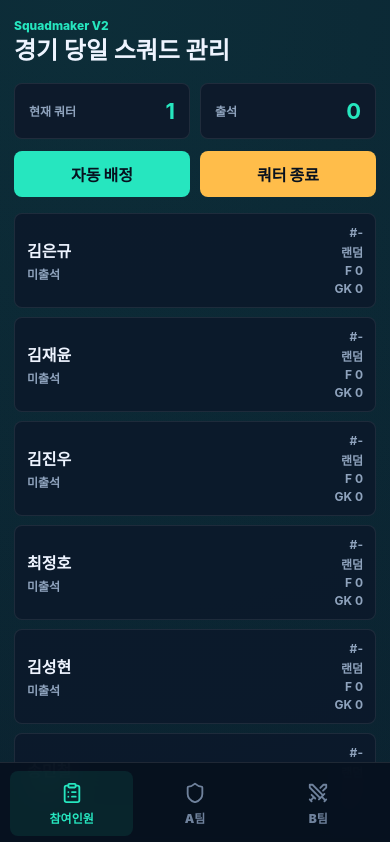
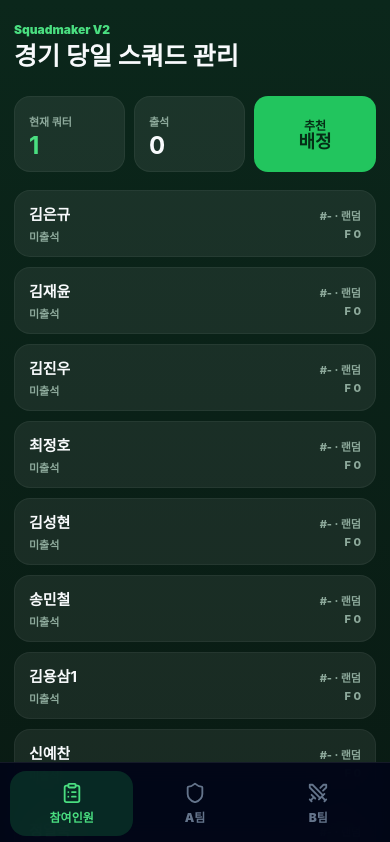
Before and after one commit to lsi307-create/squadmaker, a React (Vite) app: page / in a window 390 px wide. Shown: the top 842 px of the page. Built offline with nearby package versions, Linux system fonts and the light colour scheme.

Commit message:
feat: apply pitch first mobile redesign

```diff
--- a/src/components/ParticipantsTab.tsx
+++ b/src/components/ParticipantsTab.tsx
@@ -30,23 +30,19 @@ export function ParticipantsTab({ session, onPlayerTap, onAutoAssign, onFinishQu
   const activeCount = Object.values(session.players).filter((player) => player.status === "active").length;
 
   return (
-    <section className="tab-panel">
-      <div className="summary-strip">
-        <div>
+    <section className="tab-panel participants-tab">
+      <div className="match-control-strip">
+        <div className="match-stat">
           <span>현재 쿼터</span>
           <strong>{session.currentQuarter}</strong>
         </div>
-        <div>
+        <div className="match-stat">
           <span>출석</span>
           <strong>{activeCount}</strong>
         </div>
-      </div>
-      <div className="quick-actions">
-        <button type="button" onClick={onAutoAssign}>
-          자동 배정
-        </button>
-        <button type="button" onClick={onFinishQuarter}>
-          쿼터 종료
+        <button className="recommend-action" type="button" aria-label="자동 배정" onClick={onAutoAssign}>
+          <span>추천</span>
+          <strong>배정</strong>
         </button>
       </div>
       <div className="player-list">
@@ -65,15 +61,16 @@ export function ParticipantsTab({ session, onPlayerTap, onAutoAssign, onFinishQu
                 <small>{statusLabels[player.status]}</small>
               </span>
               <span className="player-card__meta">
-                <span>#{player.arrivalOrder ?? "-"}</span>
-                <span>{positionLabels[player.preferredPosition]}</span>
+                <span>#{player.arrivalOrder ?? "-"} · {positionLabels[player.preferredPosition]}</span>
                 <span>F {player.fieldQuarters}</span>
-                <span>GK {player.keeperQuarters}</span>
               </span>
             </button>
           );
         })}
       </div>
+      <button className="floating-quarter-button" type="button" onClick={onFinishQuarter}>
+        쿼터 종료
+      </button>
     </section>
   );
 }
--- a/src/components/TeamTab.tsx
+++ b/src/components/TeamTab.tsx
@@ -47,21 +47,16 @@ export function TeamTab({
     <section className="tab-panel team-tab" aria-labelledby={`team-${side}-title`}>
       <div className="team-header">
         <div>
-          <p className="eyebrow">자동 배정 결과</p>
+          <p className="eyebrow">포지션 보드</p>
           <h2 id={`team-${side}-title`}>{side}팀</h2>
+          <span className="team-subtitle">라인업</span>
         </div>
         <span className={`team-badge team-badge-${side}`}>{side === "A" ? "레드" : "블루"}</span>
       </div>
 
-      <div className="team-actions">
-        <button type="button" onClick={onFinishQuarter}>
-          쿼터 종료
-        </button>
-        <button type="button" onClick={onRecommendNextQuarter}>
-          다음 쿼터 추천
-        </button>
-      </div>
-
+      <div className="team-control-strip">
+        <div className="formation-card">
+          <span>포메이션</span>
           <div className="formation-switcher" aria-label={`${side}팀 포메이션 선택`}>
             {supportedFormations.map((option) => (
               <button
@@ -74,12 +69,14 @@ export function TeamTab({
               </button>
             ))}
           </div>
-
-      <div className="team-stats" aria-label="팀 배정 현황">
-        <span>현재 {session.currentQuarter}쿼터</span>
-        <span>A팀 {session.assignments.teamA.length}명</span>
-        <span>B팀 {session.assignments.teamB.length}명</span>
-        <span>대기 {session.assignments.bench.length}명</span>
+        </div>
+        <div className="team-count-card" aria-label="팀 배정 현황">
+          <span>필드</span>
+          <strong>{Math.max(team.length - 1, 0)}명</strong>
+        </div>
+        <button className="quarter-end-action" type="button" onClick={onFinishQuarter}>
+          쿼터 종료
+        </button>
       </div>
 
       <div className={`pitch-board pitch-board-${side}`} aria-label={`${side}팀 포메이션 보드`}>
@@ -106,6 +103,17 @@ export function TeamTab({
           );
         })}
       </div>
+
+      <div className="team-stats" aria-label="팀 배정 현황">
+        <span>현재 {session.currentQuarter}쿼터</span>
+        <span>A팀 {session.assignments.teamA.length}명</span>
+        <span>B팀 {session.assignments.teamB.length}명</span>
+        <span>대기 {session.assignments.bench.length}명</span>
+      </div>
+
+      <button className="next-quarter-action" type="button" onClick={onRecommendNextQuarter}>
+        다음 쿼터 추천
+      </button>
 
       <div className="team-list compact-list">
         {team.length === 0 ? (
--- a/src/styles.css
+++ b/src/styles.css
@@ -1,6 +1,23 @@
 :root {
-  color: #eef4ff;
-  background: #07111f;
+  --bg: #08140f;
+  --bg-deep: #04100b;
+  --surface: #0f1f17;
+  --surface-2: rgba(255, 255, 255, 0.07);
+  --surface-3: rgba(255, 255, 255, 0.1);
+  --pitch: #166534;
+  --pitch-dark: #14532d;
+  --pitch-light: #15803d;
+  --primary: #22c55e;
+  --primary-soft: rgba(34, 197, 94, 0.18);
+  --primary-ink: #052e16;
+  --warning: #facc15;
+  --danger: #ef4444;
+  --text: #f8fafc;
+  --muted: #8da99b;
+  --dim: #64748b;
+  --nav: #020617;
+  color: var(--text);
+  background: var(--bg);
   font-family: Pretendard, -apple-system, BlinkMacSystemFont, "Segoe UI", sans-serif;
 }
 
@@ -12,9 +29,7 @@ body {
   margin: 0;
   min-width: 320px;
   min-height: 100vh;
-  background:
-    radial-gradient(circle at 20% 0%, rgba(38, 230, 191, 0.12), transparent 32%),
-    linear-gradient(180deg, #091426 0%, #07111f 100%);
+  background: linear-gradient(180deg, #0b271b 0%, var(--bg) 26%, var(--bg-deep) 100%);
 }
 
 button,
@@ -28,125 +43,188 @@ button {
 }
 
 .app-shell {
+  width: 100%;
+  max-width: 480px;
   min-height: 100vh;
-  padding: 18px 14px 104px;
+  margin: 0 auto;
+  padding: 22px 14px 104px;
 }
 
 .app-header h1 {
-  margin: 4px 0 0;
-  font-size: 24px;
-  line-height: 1.15;
+  margin: 5px 0 0;
+  font-size: 25px;
+  line-height: 1.12;
+  letter-spacing: 0;
 }
 
 .eyebrow {
   margin: 0;
-  color: #26e6bf;
+  color: #4ade80;
   font-size: 12px;
-  font-weight: 800;
+  font-weight: 900;
   letter-spacing: 0;
 }
 
 .tab-panel {
-  margin-top: 18px;
+  margin-top: 26px;
 }
 
-.summary-strip {
+.match-control-strip {
   display: grid;
-  grid-template-columns: repeat(2, 1fr);
-  gap: 10px;
+  grid-template-columns: minmax(0, 1fr) minmax(0, 1fr) 122px;
+  gap: 9px;
 }
 
-.summary-strip > div {
-  display: flex;
-  align-items: center;
-  justify-content: space-between;
-  border-radius: 8px;
-  padding: 14px;
-  background: #0d1a2b;
-  border: 1px solid rgba(255, 255, 255, 0.08);
+.match-stat,
+.formation-card,
+.team-count-card {
+  min-height: 62px;
+  border-radius: 16px;
+  padding: 13px 14px;
+  background: var(--surface-2);
+  border: 1px solid rgba(255, 255, 255, 0.05);
 }
 
-.summary-strip span,
+.match-stat span,
+.formation-card > span,
+.team-count-card span,
 .player-card small,
 .player-card__meta {
-  color: #8fa3bd;
-  font-size: 12px;
-  font-weight: 700;
+  color: var(--muted);
+  font-size: 11px;
+  font-weight: 800;
 }
 
-.summary-strip strong {
-  color: #26e6bf;
-  font-size: 22px;
+.match-stat strong,
+.team-count-card strong {
+  display: block;
+  margin-top: 4px;
+  color: var(--text);
+  font-size: 24px;
+  line-height: 1;
 }
 
-.quick-actions {
-  display: grid;
-  grid-template-columns: 1fr 1fr;
-  gap: 10px;
-  margin-top: 12px;
+.match-stat:first-child strong {
+  color: #4ade80;
 }
 
-.quick-actions button,
+.recommend-action,
+.quarter-end-action,
+.next-quarter-action,
 .action-sheet button {
-  min-height: 46px;
+  min-height: 44px;
   border: 0;
-  border-radius: 8px;
-  color: #07111f;
-  background: #26e6bf;
+  border-radius: 14px;
+  color: var(--primary-ink);
+  background: var(--primary);
   font-weight: 900;
 }
 
-.quick-actions button:last-child {
-  background: #ffbd4a;
+.recommend-action {
+  display: grid;
+  align-content: center;
+  justify-items: center;
+  min-height: 62px;
+  padding: 0 10px;
+}
+
+.recommend-action span {
+  font-size: 12px;
+}
+
+.recommend-action strong {
+  font-size: 18px;
+  line-height: 1.05;
 }
 
 .player-list {
   display: grid;
-  gap: 9px;
-  margin-top: 16px;
+  gap: 10px;
+  margin-top: 18px;
 }
 
 .player-card {
+  position: relative;
   display: flex;
   align-items: center;
   justify-content: space-between;
   width: 100%;
   min-height: 58px;
-  padding: 11px 12px;
-  border: 1px solid rgba(255, 255, 255, 0.08);
-  border-radius: 8px;
-  color: #eef4ff;
-  background: rgba(13, 26, 43, 0.92);
+  padding: 12px 14px;
+  border: 1px solid rgba(255, 255, 255, 0.05);
+  border-radius: 16px;
+  color: var(--text);
+  background: rgba(255, 255, 255, 0.065);
   text-align: left;
+}
+
+.player-card::before {
+  content: "";
+  position: absolute;
+  top: 14px;
+  bottom: 14px;
+  left: 0;
+  width: 3px;
+  border-radius: 0 4px 4px 0;
+  background: transparent;
+}
+
+.player-card.status-active::before {
+  background: var(--primary);
 }
 
 .player-card:focus-visible,
 .bottom-nav__button:focus-visible,
-.quick-actions button:focus-visible,
-.action-sheet button:focus-visible {
-  outline: 3px solid rgba(38, 230, 191, 0.55);
+.recommend-action:focus-visible,
+.quarter-end-action:focus-visible,
+.next-quarter-action:focus-visible,
+.formation-switcher button:focus-visible,
+.action-sheet button:focus-visible,
+.pitch-player:focus-visible {
+  outline: 3px solid rgba(74, 222, 128, 0.48);
   outline-offset: 2px;
 }
 
 .player-card.status-active {
-  border-color: rgba(38, 230, 191, 0.7);
-  background: rgba(15, 63, 59, 0.95);
+  background: rgba(34, 197, 94, 0.09);
+  border-color: rgba(74, 222, 128, 0.22);
 }
 
 .player-card.status-temporarilyOut,
 .player-card.status-departed {
-  opacity: 0.58;
+  opacity: 0.56;
 }
 
 .player-card__main,
 .player-card__meta {
   display: flex;
+  min-width: 0;
   flex-direction: column;
-  gap: 3px;
+  gap: 4px;
+}
+
+.player-card__main strong {
+  overflow: hidden;
+  font-size: 15px;
+  text-overflow: ellipsis;
+  white-space: nowrap;
 }
 
 .player-card__meta {
   align-items: flex-end;
+  padding-left: 10px;
+}
+
+.floating-quarter-button {
+  display: block;
+  width: 100%;
+  min-height: 46px;
+  margin-top: 16px;
+  border: 0;
+  border-radius: 14px;
+  color: #111827;
+  background: var(--warning);
+  font-weight: 900;
 }
 
 .bottom-nav {
@@ -158,9 +236,10 @@ button {
   grid-template-columns: repeat(3, 1fr);
   min-height: 82px;
   padding: 8px 10px calc(8px + env(safe-area-inset-bottom));
-  background: rgba(7, 17, 31, 0.96);
-  border-top: 1px solid rgba(255, 255, 255, 0.1);
-  backdrop-filter: blur(14px);
+  background: rgba(2, 6, 23, 0.96);
+  border-top: 1px solid rgba(255, 255, 255, 0.08);
+  backdrop-filter: blur(16px);
+  z-index: 9;
 }
 
 .bottom-nav__button {
@@ -168,18 +247,18 @@ button {
   flex-direction: column;
   align-items: center;
   justify-content: center;
-  gap: 5px;
+  gap: 4px;
   border: 0;
-  border-radius: 8px;
-  color: #6f829c;
+  border-radius: 16px;
+  color: var(--dim);
   background: transparent;
   font-size: 12px;
   font-weight: 900;
 }
 
 .bottom-nav__button.is-active {
-  color: #26e6bf;
-  background: rgba(38, 230, 191, 0.09);
+  color: #4ade80;
+  background: var(--primary-soft);
 }
 
 .sheet-backdrop {
@@ -188,18 +267,20 @@ button {
   display: flex;
   align-items: flex-end;
   padding: 14px;
-  background: rgba(0, 0, 0, 0.48);
+  background: rgba(0, 0, 0, 0.46);
   z-index: 10;
 }
 
 .action-sheet {
   display: grid;
-  gap: 10px;
-  width: 100%;
-  border-radius: 8px;
-  padding: 16px;
-  background: #101d2f;
-  border: 1px solid rgba(255, 255, 255, 0.1);
+  gap: 14px;
+  width: min(100%, 452px);
+  margin: 0 auto;
+  border-radius: 24px;
+  padding: 20px;
+  background: var(--surface);
+  border: 1px solid rgba(255, 255, 255, 0.08);
+  box-shadow: 0 -18px 60px rgba(0, 0, 0, 0.34);
 }
 
 .action-sheet h2,
@@ -207,142 +288,189 @@ button {
   margin: 0;
 }
 
+.action-sheet h2 {
+  margin-top: 4px;
+  font-size: 28px;
+  line-height: 1.1;
+}
+
 .sheet-label {
-  color: #8fa3bd;
+  color: var(--muted);
   font-size: 12px;
   font-weight: 900;
 }
 
 .sheet-current-position {
   margin: 8px 0 0;
-  color: #8fa3bd;
+  color: #4ade80;
   font-size: 13px;
-  font-weight: 800;
+  font-weight: 900;
 }
 
 .sheet-current-position strong {
-  color: #26e6bf;
+  color: #4ade80;
 }
 
 .position-preference {
   display: grid;
   grid-template-columns: repeat(5, minmax(0, 1fr));
-  gap: 6px;
+  gap: 7px;
 }
 
 .position-preference button {
-  min-height: 38px;
+  min-height: 40px;
   padding: 0 4px;
-  color: #c9d8eb;
-  background: #0d1a2b;
-  border: 1px solid rgba(255, 255, 255, 0.09);
+  color: #cbd5e1;
+  background: var(--surface-3);
+  border: 1px solid rgba(255, 255, 255, 0.05);
   font-size: 12px;
+  white-space: nowrap;
 }
 
 .position-preference button.is-active {
-  color: #07111f;
-  background: #26e6bf;
+  color: var(--primary-ink);
+  background: var(--primary);
 }
 
-.action-sheet .ghost-button {
-  color: #eef4ff;
-  background: #1f3047;
+.sheet-actions {
+  display: grid;
+  grid-template-columns: 1fr 1fr;
+  gap: 10px;
+}
+
+.sheet-actions .warning-button {
+  color: #111827;
+  background: var(--warning);
+}
+
+.sheet-actions .danger-button {
+  color: var(--text);
+  background: var(--danger);
+}
+
+.sheet-actions .ghost-button {
+  color: #cbd5e1;
+  background: var(--surface-3);
 }
 
 .team-header {
   display: flex;
-  align-items: center;
+  align-items: flex-start;
   justify-content: space-between;
   gap: 12px;
 }
 
 .team-header h2 {
   margin: 4px 0 0;
-  font-size: 24px;
+  font-size: 25px;
+  line-height: 1.05;
+}
+
+.team-subtitle {
+  display: block;
+  margin-top: 2px;
+  color: var(--text);
+  font-size: 22px;
+  font-weight: 900;
 }
 
 .team-badge {
   border-radius: 999px;
-  padding: 7px 10px;
+  padding: 8px 11px;
   font-size: 12px;
   font-weight: 900;
 }
 
 .team-badge-A {
-  color: #ff7d8a;
-  background: rgba(255, 71, 87, 0.13);
+  color: #fca5a5;
+  background: rgba(239, 68, 68, 0.14);
 }
 
 .team-badge-B {
-  color: #69a7ff;
+  color: #93c5fd;
   background: rgba(59, 130, 246, 0.14);
+}
+
+.team-control-strip {
+  display: grid;
+  grid-template-columns: minmax(0, 1.2fr) minmax(0, 0.9fr) 104px;
+  gap: 9px;
+  margin-top: 18px;
+}
+
+.formation-card {
+  display: grid;
+  align-content: center;
+  padding: 10px 12px;
+}
+
+.formation-switcher {
+  display: grid;
+  grid-template-columns: repeat(3, minmax(0, 1fr));
+  gap: 4px;
+  margin-top: 5px;
+}
+
+.formation-switcher button {
+  min-height: 26px;
+  border: 0;
+  border-radius: 9px;
+  color: var(--muted);
+  background: transparent;
+  font-size: 12px;
+  font-weight: 900;
+}
+
+.formation-switcher button.is-active {
+  color: #4ade80;
+  background: rgba(34, 197, 94, 0.12);
+}
+
+.team-count-card strong {
+  font-size: 20px;
+}
+
+.quarter-end-action {
+  min-height: 62px;
+  color: #111827;
+  background: var(--warning);
 }
 
 .team-stats {
   display: grid;
   grid-template-columns: repeat(2, 1fr);
   gap: 8px;
-  margin-top: 14px;
+  margin-top: 12px;
 }
 
 .team-stats span {
-  border-radius: 8px;
+  min-height: 36px;
+  border-radius: 12px;
   padding: 10px 6px;
-  color: #c9d8eb;
-  background: #0d1a2b;
-  border: 1px solid rgba(255, 255, 255, 0.08);
+  color: #cbd5e1;
+  background: var(--surface-2);
+  border: 1px solid rgba(255, 255, 255, 0.05);
   font-size: 12px;
   font-weight: 900;
   text-align: center;
 }
 
-.team-actions {
-  display: grid;
-  grid-template-columns: repeat(2, minmax(0, 1fr));
-  gap: 8px;
-  margin-top: 14px;
-}
-
-.team-actions button {
-  min-height: 44px;
-  border: 0;
-  border-radius: 8px;
-  color: #07111f;
-  background: #ffbd4a;
-  font-weight: 900;
-}
-
-.formation-switcher {
-  display: grid;
-  grid-template-columns: repeat(3, 1fr);
-  gap: 8px;
-  margin-top: 14px;
-}
-
-.formation-switcher button {
-  min-height: 42px;
-  border: 1px solid rgba(255, 255, 255, 0.1);
-  border-radius: 8px;
-  color: #9db0c8;
-  background: #0d1a2b;
-  font-weight: 900;
-}
-
-.formation-switcher button.is-active {
-  color: #07111f;
-  background: #26e6bf;
+.next-quarter-action {
+  width: 100%;
+  margin-top: 10px;
 }
 
 .pitch-board {
   position: relative;
-  min-height: 540px;
-  margin-top: 14px;
+  min-height: 462px;
+  margin-top: 18px;
   overflow: hidden;
-  border: 2px solid rgba(255, 255, 255, 0.28);
-  border-radius: 8px;
+  border: 1px solid rgba(255, 255, 255, 0.14);
+  border-radius: 20px;
   background:
-    linear-gradient(90deg, rgba(255, 255, 255, 0.07) 50%, transparent 50%) 0 0 / 50% 100%,
-    repeating-linear-gradient(0deg, #155e3e 0 64px, #126045 64px 128px);
+    linear-gradient(90deg, rgba(20, 83, 45, 0.82) 0 33%, rgba(21, 128, 61, 0.82) 33% 66%, rgba(20, 83, 45, 0.82) 66% 100%),
+    var(--pitch);
+  box-shadow: inset 0 0 0 1px rgba(255, 255, 255, 0.04);
 }
 
 .pitch-board::before,
@@ -351,9 +479,9 @@ button {
   position: absolute;
   left: 50%;
   transform: translateX(-50%);
-  width: 48%;
-  height: 66px;
-  border: 2px solid rgba(255, 255, 255, 0.28);
+  width: 52%;
+  height: 64px;
+  border: 2px solid rgba(255, 255, 255, 0.12);
 }
 
 .pitch-board::before {
@@ -372,16 +500,16 @@ button {
   right: 0;
   left: 0;
   height: 2px;
-  background: rgba(255, 255, 255, 0.28);
+  background: rgba(255, 255, 255, 0.1);
 }
 
 .pitch-center-circle {
   position: absolute;
   top: 50%;
   left: 50%;
-  width: 88px;
-  height: 88px;
-  border: 2px solid rgba(255, 255, 255, 0.28);
+  width: 82px;
+  height: 82px;
+  border: 2px solid rgba(255, 255, 255, 0.1);
   border-radius: 50%;
   transform: translate(-50%, -50%);
 }
@@ -390,59 +518,66 @@ button {
   position: absolute;
   display: grid;
   justify-items: center;
-  width: 74px;
-  min-height: 62px;
+  align-content: center;
+  width: 68px;
+  min-height: 52px;
   padding: 6px 5px;
-  border: 1px solid rgba(255, 255, 255, 0.25);
-  border-radius: 8px;
-  color: #eef4ff;
-  background: rgba(7, 17, 31, 0.82);
+  border: 1px solid rgba(255, 255, 255, 0.16);
+  border-radius: 15px;
+  color: var(--text);
+  background: rgba(2, 6, 23, 0.88);
   box-shadow: 0 10px 24px rgba(0, 0, 0, 0.28);
   text-align: center;
   transform: translate(-50%, -50%);
 }
 
 .pitch-player.is-selected {
-  border-color: #26e6bf;
-  box-shadow: 0 0 0 3px rgba(38, 230, 191, 0.22), 0 10px 24px rgba(0, 0, 0, 0.28);
+  border-color: #4ade80;
+  box-shadow: 0 0 0 3px rgba(74, 222, 128, 0.22), 0 10px 24px rgba(0, 0, 0, 0.28);
 }
 
 .pitch-player strong {
   max-width: 100%;
   overflow: hidden;
-  font-size: 12px;
+  font-size: 11px;
   text-overflow: ellipsis;
   white-space: nowrap;
 }
 
 .pitch-player small {
-  color: #ffbd4a;
-  font-size: 10px;
-  font-weight: 900;
+  display: none;
 }
 
 .pitch-player.is-empty {
-  opacity: 0.55;
+  opacity: 0.52;
 }
 
 .pitch-role {
   display: grid;
   place-items: center;
-  min-width: 34px;
-  min-height: 22px;
+  min-width: 31px;
+  min-height: 18px;
+  margin-bottom: 4px;
   border-radius: 999px;
-  color: #07111f;
-  background: #26e6bf;
-  font-size: 11px;
+  color: var(--primary-ink);
+  background: #4ade80;
+  font-size: 9px;
   font-weight: 900;
 }
 
-.pitch-board-A .pitch-role {
-  background: #ff7d8a;
+.pitch-player[aria-label^="GK"] .pitch-role {
+  color: #111827;
+  background: var(--warning);
 }
 
+.pitch-board-A .pitch-role,
 .pitch-board-B .pitch-role {
-  background: #69a7ff;
+  background: #4ade80;
+}
+
+.pitch-board-A .pitch-player[aria-label^="GK"] .pitch-role,
+.pitch-board-B .pitch-player[aria-label^="GK"] .pitch-role {
+  background: var(--warning);
 }
 
 .team-list {
@@ -459,51 +594,42 @@ button {
   display: flex;
   align-items: center;
   gap: 10px;
-  min-height: 54px;
-  border-radius: 8px;
-  padding: 10px;
-  background: rgba(13, 26, 43, 0.92);
-  border: 1px solid rgba(255, 255, 255, 0.08);
-}
-
-.compact-list .team-player {
-  min-height: 44px;
-}
-
-.compact-list .team-player__number {
-  width: 26px;
-  height: 26px;
+  min-height: 48px;
+  border-radius: 14px;
+  padding: 9px;
+  background: var(--surface-2);
+  border: 1px solid rgba(255, 255, 255, 0.05);
 }
 
 .team-player__number {
   display: grid;
   place-items: center;
-  width: 30px;
-  height: 30px;
-  border-radius: 8px;
-  color: #07111f;
-  background: #26e6bf;
+  width: 28px;
+  height: 28px;
+  border-radius: 10px;
+  color: var(--primary-ink);
+  background: var(--primary);
   font-weight: 900;
 }
 
 .team-player span:last-child {
-  display: flex;
-  flex-direction: column;
-  gap: 3px;
+  min-width: 0;
 }
 
-.team-player small {
-  color: #ffbd4a;
-  font-size: 12px;
-  font-weight: 900;
+.team-player strong {
+  display: block;
+  overflow: hidden;
+  font-size: 13px;
+  text-overflow: ellipsis;
+  white-space: nowrap;
 }
 
 .empty-state {
   margin: 0;
-  border-radius: 8px;
+  border-radius: 16px;
   padding: 18px;
-  color: #8fa3bd;
-  background: #0d1a2b;
+  color: var(--muted);
+  background: var(--surface-2);
 }
 
 .bench-section {
@@ -524,8 +650,24 @@ button {
 .bench-list span {
   border-radius: 999px;
   padding: 7px 10px;
-  color: #c9d8eb;
-  background: #1f3047;
+  color: #cbd5e1;
+  background: var(--surface-3);
   font-size: 12px;
   font-weight: 800;
 }
+
+@media (max-width: 360px) {
+  .match-control-strip,
+  .team-control-strip {
+    grid-template-columns: 1fr;
+  }
+
+  .recommend-action,
+  .quarter-end-action {
+    min-height: 52px;
+  }
+
+  .pitch-player {
+    width: 62px;
+  }
+}
```
Also changed, not shown: src/components/PlayerActionSheet.tsx (+6 -3 lines). Lines whose indentation alone changed are shown as unchanged.
